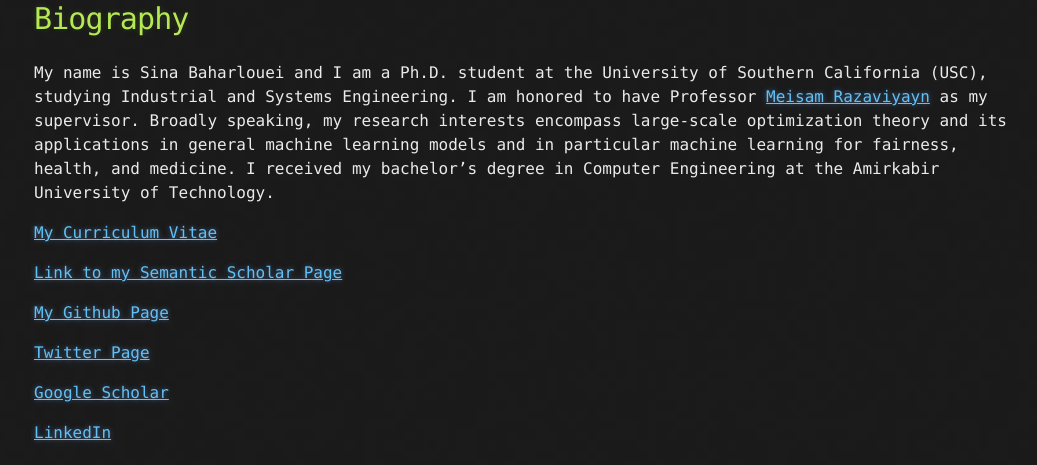
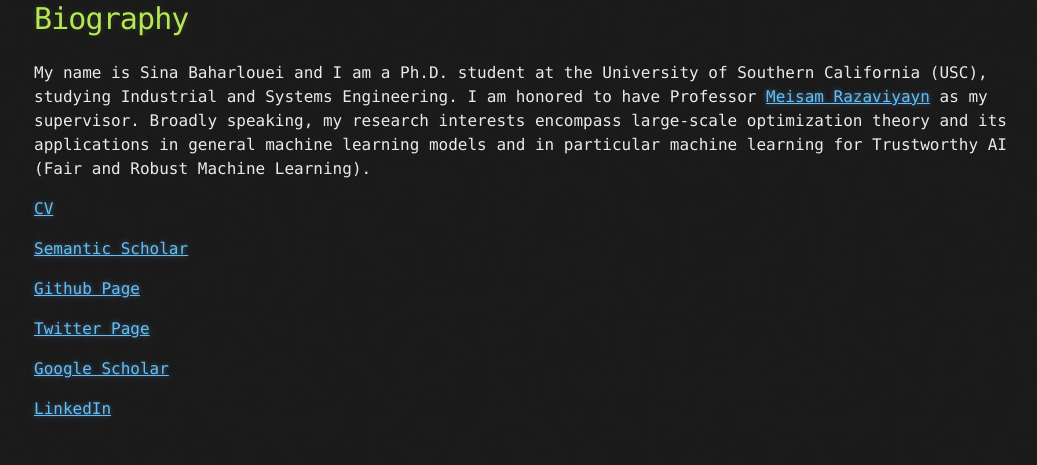
Before and after one commit to sinaBaharlouei/SinaBhr.github.io, a Jekyll site: the page built from index.md, in a window 1280 px wide. Shown: the part 473-938 px from the top of the page, without its empty margins (106-1143 px from the left). Built offline with Jekyll 4.4.1, drawn with Linux system fonts in a browser that asks for light colours; our own code applies the rules of GitHub Pages for plain Markdown files; the repository's description, which GitHub fills in, is left out; after the commit the page ends 914 px from its top, so only the background shows below that.

Commit message:
Update index.md

```diff
--- a/index.md
+++ b/index.md
@@ -3,13 +3,13 @@
 
 # Biography
 
-My name is Sina Baharlouei and I am a Ph.D. student at the University of Southern California (USC), studying Industrial and Systems Engineering. I am honored to have Professor [Meisam Razaviyayn](https://sites.usc.edu/razaviyayn/) as my supervisor. Broadly speaking, my research interests encompass large-scale optimization theory and its applications in general machine learning models and in particular machine learning for fairness, health, and medicine. I received my bachelor’s degree in Computer Engineering at the Amirkabir University of Technology.
+My name is Sina Baharlouei and I am a Ph.D. student at the University of Southern California (USC), studying Industrial and Systems Engineering. I am honored to have Professor [Meisam Razaviyayn](https://sites.usc.edu/razaviyayn/) as my supervisor. Broadly speaking, my research interests encompass large-scale optimization theory and its applications in general machine learning models and in particular machine learning for Trustworthy AI (Fair and Robust Machine Learning).
 
-[My Curriculum Vitae](https://github.com/sinaBaharlouei/website/raw/master/CV_Final.pdf)
+[CV](https://github.com/sinaBaharlouei/website/raw/master/CV_Final.pdf)
 
-[Link to my Semantic Scholar Page](https://www.semanticscholar.org/author/Sina-Baharlouei/148009027)
+[Semantic Scholar](https://www.semanticscholar.org/author/Sina-Baharlouei/148009027)
 
-[My Github Page](https://github.com/sinaBaharlouei)
+[Github Page](https://github.com/sinaBaharlouei)
 
 [Twitter Page](https://twitter.com/BaharloueiSina)
 
```
